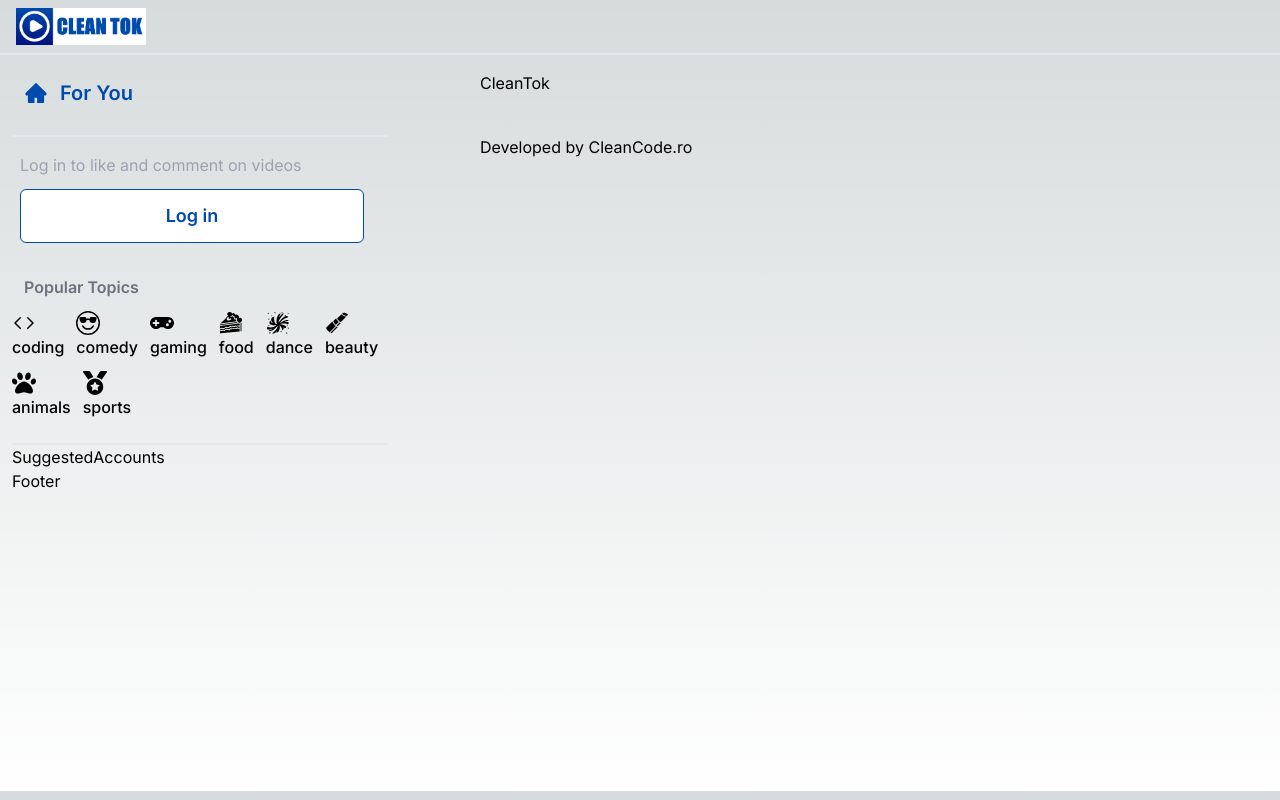
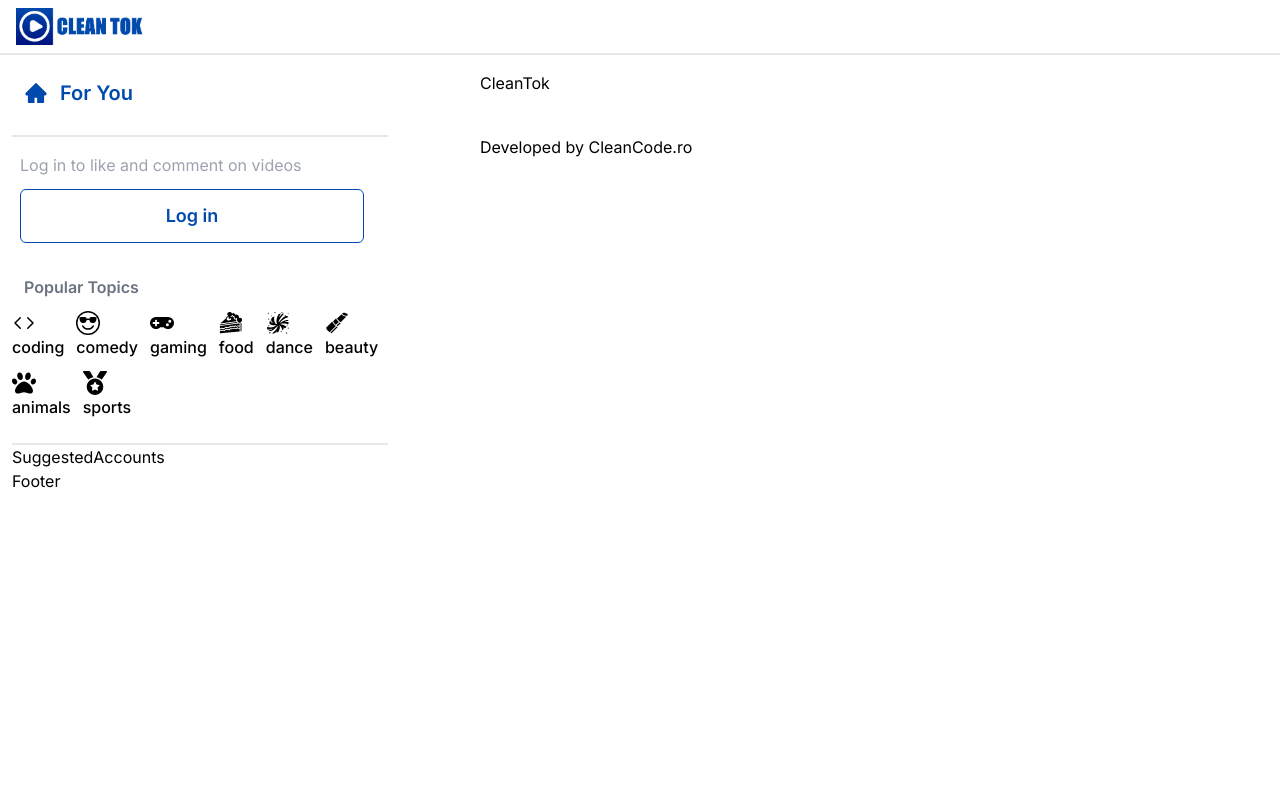
Before and after one commit to CleanCodeRo/CleanTok, a Next.js app: page / in a window 1280 px wide. Built offline with nearby package versions, Linux system fonts and the light colour scheme.

Commit message:
Disable dark color scheme

```diff
--- a/app/ui/styles/_color_schemes.scss
+++ b/app/ui/styles/_color_schemes.scss
@@ -1,6 +1,6 @@
 @mixin light-color-scheme {
     --foreground-rgb: 0, 0, 0;
-    --background-start-rgb: 214, 219, 220;
+    --background-start-rgb: 255, 255, 255;
     --background-end-rgb: 255, 255, 255;
 }
 
--- a/app/ui/styles/_variables.scss
+++ b/app/ui/styles/_variables.scss
@@ -4,8 +4,8 @@
     @include color_schemes.light-color-scheme;
 }
 
-@media (prefers-color-scheme: dark) {
-    :root {
-        @include color_schemes.dark-color-scheme;
-    }
-}
+// @media (prefers-color-scheme: dark) {
+//     :root {
+//         @include color_schemes.dark-color-scheme;
+//     }
+// }
```
